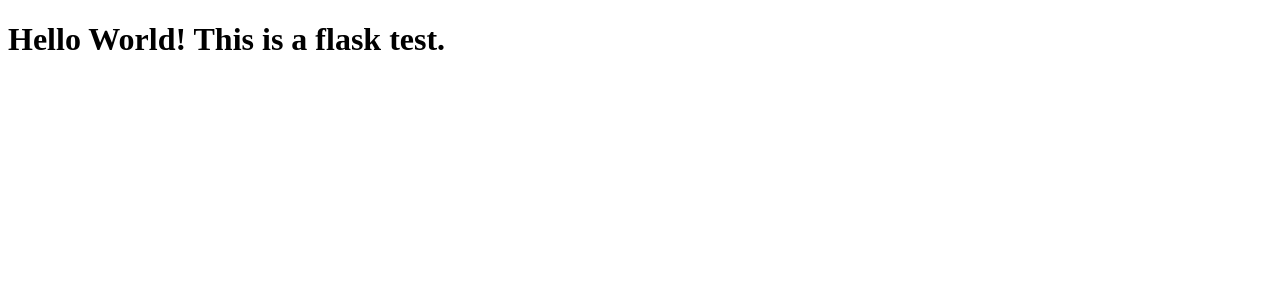
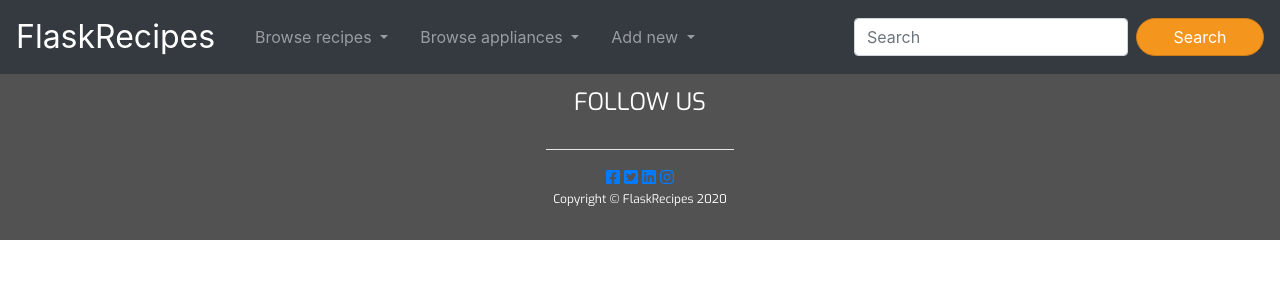
Before and after one commit to faithy80/dcd-project, a Flask app: page / in a window 1280 px wide. Shown: the top 300 px of the page. Run offline with Flask 2, Linux system fonts and the light colour scheme; some libraries are stand-ins or nearby versions.

Commit message:
base.html template, style.css and favicon.ico added. index.html and search.html templates updated to extend base.html template.

```diff
--- /dev/null
+++ b/static/css/style.css
@@ -0,0 +1,112 @@
+/* ---------------------------- Import fonts */
+
+@import url('https://fonts.googleapis.com/css?family=Roboto|Exo|Open+Sans&display=swap');
+
+/* ---------------------------- main section */
+
+.navbar .navbar-brand {
+    font-size: 2rem;
+    transition: color 0.5s ease;
+    color: #fff;
+}
+
+.navbar .navbar-brand:hover {
+    color: #f4951d;
+}
+
+/* ---------------------------- main section */
+
+.main-container {
+    font-family: 'Roboto', sans-serif;
+    height: 100vh;
+    background: url(../images/main.jpg);
+    background-repeat: no-repeat;
+    background-size: cover;
+    -webkit-background-size: cover;
+    -moz-background-size: cover;
+    -o-background-size: cover;
+    position: relative;
+}
+
+.callout {
+    position: absolute;
+    color: #000;
+    text-align: center;
+    top: 50%;
+}
+
+.callout h3{
+    padding-bottom: 3rem;
+}
+
+/* ---------------------------- footer section */
+
+.footer-container {
+    font-family: 'Exo', sans-serif;
+    background-color: #525252;
+    color: #fff;
+}
+
+.footer-container h4 {
+    padding-top: 2rem;
+    padding-bottom: 1rem;
+}
+
+.footer-container hr {
+    background-color: #fff;
+    width: 15%;
+}
+
+.footer-container a i{
+    padding: 1rem 1rem 2rem 1rem;
+    font-size: 2rem;
+    transition: color 0.5s ease;
+    color: #fff;
+}
+
+.footer-container a i:hover {
+    color: #f4951d;
+}
+
+.copyright {
+    font-size: 0.75rem;
+    padding-bottom: 2rem;
+}
+
+/* ---------------------------- other */
+
+.btn-custom {
+    min-width: 8rem;
+    border-radius: 25px;
+}
+
+.btn--orange {
+    color: #fff;
+    background-color: #f4951d;
+    border-color: #cc7b19;
+}
+
+.btn--orange:hover,
+.btn--orange:active,
+.btn--orange:focus,
+.btn--orange:active:focus {
+    color: #fff;
+    background-color: #cc7b19;
+}
+
+/* ---------------------------- media queries */
+
+@media (max-width: 991px) {
+    .footer-container hr {
+        width: 30%;
+    }
+
+    .footer-container a i {
+        padding-left: 0.5rem;
+        padding-right: 0.5rem;
+    }
+
+    .callout {
+        top: 40%;
+    }
+}
--- /dev/null
+++ b/templates/base.html
@@ -0,0 +1,129 @@
+<!doctype html>
+<html lang="en">
+
+<head>
+    <!-- Required meta tags -->
+    <meta charset="utf-8">
+    <meta name="viewport" content="width=device-width, initial-scale=1, shrink-to-fit=no">
+
+    <!-- Bootstrap CSS -->
+    <link rel="stylesheet" href="https://stackpath.bootstrapcdn.com/bootstrap/4.4.1/css/bootstrap.min.css"
+        integrity="sha384-Vkoo8x4CGsO3+Hhxv8T/Q5PaXtkKtu6ug5TOeNV6gBiFeWPGFN9MuhOf23Q9Ifjh" crossorigin="anonymous">
+
+    <!-- Hover.CSS -->
+    <link rel="stylesheet" href="https://cdnjs.cloudflare.com/ajax/libs/hover.css/2.3.1/css/hover-min.css"
+        integrity="sha256-c+C87jupO1otD1I5uyxV68WmSLCqtIoNlcHLXtzLCT0=" crossorigin="anonymous" />
+
+    <!-- Custom CSS -->
+    <link rel="stylesheet" href="../static/css/style.css" type="text/css" />
+
+    <!-- Favicon -->
+    <link rel="shortcut icon" href="../static/images/favicon.png" />
+
+    <title>Flask Recipes</title>
+</head>
+
+<body>
+    <!-- Navbar -->
+    <nav class="navbar navbar-expand-md navbar-dark bg-dark fixed-top">
+        <a class="navbar-brand" href="#">FlaskRecipes</a>
+
+        <button class="navbar-toggler" type="button" data-toggle="collapse" data-target="#navbarSupportedContent"
+            aria-controls="navbarSupportedContent" aria-expanded="false" aria-label="Toggle navigation">
+            <span class="navbar-toggler-icon"></span>
+        </button>
+
+        <div class="collapse navbar-collapse" id="navbarSupportedContent">
+            <ul class="navbar-nav ml-0 ml-md-3 mr-auto">
+                <li class="nav-item dropdown mr-3">
+                    <a class="nav-link dropdown-toggle" id="navbarDropdown" role="button" data-toggle="dropdown"
+                        aria-haspopup="true" aria-expanded="false">
+                        Browse recipes
+                    </a>
+
+                    <div class="dropdown-menu" aria-labelledby="navbarDropdown">
+                        <a class="dropdown-item hvr-forward" href="#">By category</a>
+                        <a class="dropdown-item hvr-forward" href="#">All</a>
+                    </div>
+                </li>
+
+                <li class="nav-item dropdown mr-3">
+                    <a class="nav-link dropdown-toggle" id="navbarDropdown" role="button" data-toggle="dropdown"
+                        aria-haspopup="true" aria-expanded="false">
+                        Browse appliances
+                    </a>
+
+                    <div class="dropdown-menu" aria-labelledby="navbarDropdown">
+                        <a class="dropdown-item hvr-forward" href="#">By category</a>
+                        <a class="dropdown-item hvr-forward" href="#">All</a>
+                    </div>
+                </li>
+
+                <li class="nav-item dropdown">
+                    <a class="nav-link dropdown-toggle" id="navbarDropdown" role="button" data-toggle="dropdown"
+                        aria-haspopup="true" aria-expanded="false">
+                        Add new
+                    </a>
+
+                    <div class="dropdown-menu" aria-labelledby="navbarDropdown">
+                        <a class="dropdown-item hvr-forward" href="#">Recipe</a>
+                        <a class="dropdown-item hvr-forward" href="#">Recipe category</a>
+                    </div>
+                </li>
+            </ul>
+
+            <form class="form-inline my-2 my-md-0">
+                <input class="form-control mr-sm-2" type="search" placeholder="Search" aria-label="Search">
+                <button class="btn btn-primary btn-custom btn--orange my-2 my-sm-0" type="submit">Search</button>
+            </form>
+        </div>
+    </nav>
+
+    {% block content%}
+    {% endblock %}
+
+    <!-- Footer -->
+    <footer class="container-fluid footer-container">
+        <div class="row">
+            <div class="col-12 text-uppercase text-center">
+                <h4>Follow us</h4>
+                <hr />
+                <a href="https://www.facebook.com" target="_blank">
+                    <i class="fab fa-facebook-square"></i>
+                </a>
+
+                <a href="https://twitter.com/" target="_blank">
+                    <i class="fab fa-twitter-square"></i>
+                </a>
+
+                <a href="https://www.linkedin.com" target="_blank">
+                    <i class="fab fa-linkedin"></i>
+                </a>
+
+                <a href="https://www.instagram.com/" target="_blank">
+                    <i class="fab fa-instagram"></i>
+                </a>
+            </div>
+        </div>
+
+        <div class="text-center copyright">Copyright &copy; FlaskRecipes 2020</div>
+    </footer>
+
+    <!-- Optional JavaScript -->
+    <!-- jQuery first, then Popper.js, then Bootstrap JS -->
+    <script src="https://code.jquery.com/jquery-3.4.1.slim.min.js"
+        integrity="sha384-J6qa4849blE2+poT4WnyKhv5vZF5SrPo0iEjwBvKU7imGFAV0wwj1yYfoRSJoZ+n" crossorigin="anonymous">
+    </script>
+    <script src="https://cdn.jsdelivr.net/npm/popper.js@1.16.0/dist/umd/popper.min.js"
+        integrity="sha384-Q6E9RHvbIyZFJoft+2mJbHaEWldlvI9IOYy5n3zV9zzTtmI3UksdQRVvoxMfooAo" crossorigin="anonymous">
+    </script>
+    <script src="https://stackpath.bootstrapcdn.com/bootstrap/4.4.1/js/bootstrap.min.js"
+        integrity="sha384-wfSDF2E50Y2D1uUdj0O3uMBJnjuUD4Ih7YwaYd1iqfktj0Uod8GCExl3Og8ifwB6" crossorigin="anonymous">
+    </script>
+
+    <!-- Fontawesome script -->
+    <script src="https://cdnjs.cloudflare.com/ajax/libs/font-awesome/5.13.0/js/all.min.js"
+        integrity="sha256-KzZiKy0DWYsnwMF+X1DvQngQ2/FxF7MF3Ff72XcpuPs=" crossorigin="anonymous"></script>
+</body>
+
+</html>
--- a/templates/index.html
+++ b/templates/index.html
@@ -1,14 +1,5 @@
-<!DOCTYPE html>
-<html lang="en">
+{% extends 'base.html' %}
 
-<head>
-    <meta charset="UTF-8">
-    <meta name="viewport" content="width=device-width, initial-scale=1.0">
-    <title>Flask test</title>
-</head>
-
-<body>
-    <h1>Hello World! This is a flask test.</h1>
-</body>
-
-</html>
+{% block content %}
+<h1>This is a flask test!</h1>
+{% endblock %}
--- a/templates/search.html
+++ b/templates/search.html
@@ -1,3 +1,7 @@
+{% extends 'base.html' %}
+
+{% block content %}
+
 {% for recipe in recipes %}
     <img style="width: 300px;" src = "{{recipe.img_link}}" alt = "sample picture" />
     <p> Title: {{recipe.title}} </p>
@@ -21,3 +25,5 @@
     <p>Servings: {{recipe.servings}}</p>
     <p>Viewed {{recipe.view_stat}} times.</p>
 {% endfor %}
+
+{% endblock %}
```
Also changed, not shown: static/images/favicon.png (added). Lines whose indentation alone changed are shown as unchanged.
